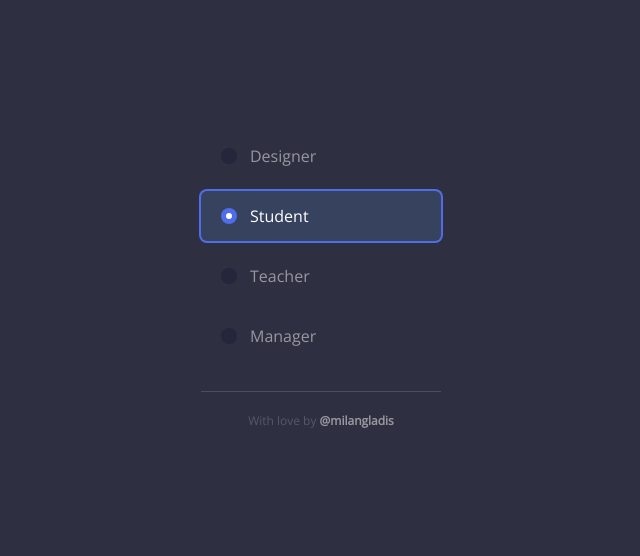
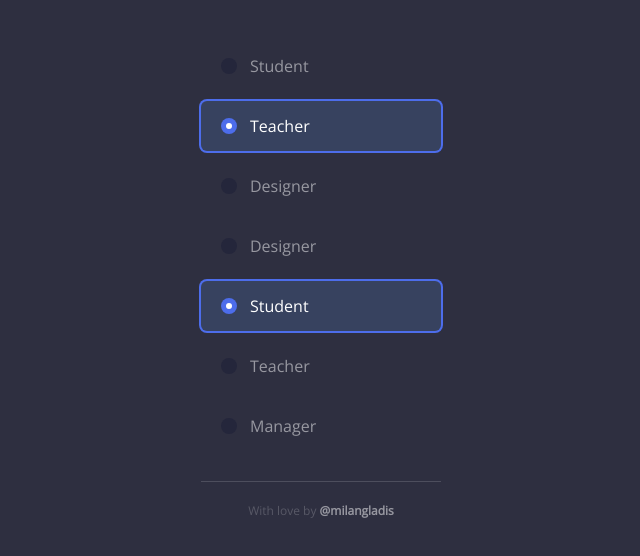
Before and after one commit to milangladis/sketch-checkbox, a plain HTML site: page index.html in a window 1280 px wide. Shown: the part 120-676 px from the top of the page, without its empty margins (319-959 px from the left). Drawn offline with nearby package versions, Linux system fonts and the light colour scheme.

Commit message:
init for pure checkboxes

```diff
--- a/index.html
+++ b/index.html
@@ -11,10 +11,13 @@
   </head>
   <body>
     <ul class="buttons">
-      <li>Designer</li>
-      <li class="active">Student</li>
-      <li>Teacher</li>
-      <li>Manager</li>
+      <input type="checkbox" class="microInteration" value="Student">
+      <input type="checkbox" class="microInteration" value="Teacher" checked>
+      <input type="checkbox" class="microInteration" value="Designer">
+      <li class="microInteration">Designer</li>
+      <li class="microInteration active">Student</li>
+      <li class="microInteration">Teacher</li>
+      <li class="microInteration">Manager</li>
     </ul>
     <footer>With love by <a href="http://twitter.com/milangladis" target="_blank">@milangladis<a></footer>
   </body>
--- a/main.js
+++ b/main.js
@@ -1,7 +1,77 @@
 document.addEventListener("DOMContentLoaded", function() {
   initFireButtons();
+  convertCheckboxes();
 });
 
+function convertCheckboxes() {
+  // var buttons = document.getElementsByClassName("microInteration");
+  // console.log(buttons);
+  // buttons.forEach(function(el) {
+  //   // console.log(el);
+  //   // el.addEventListener("click", function() {
+  //   //   buttons.forEach(function(el) {
+  //   //     el.classList.remove("active");
+  //   //   });
+  //   //   this.classList.add("active");
+  //   // });
+  // });
+
+  var buttons = document.querySelectorAll("input.microInteration");
+
+  var svg = (`
+    <svg width="156" height="144" viewBox="0 0 156 144" fill="white" xmlns="http://www.w3.org/2000/svg">
+      <circle cx="42" cy="28" r="3"/>
+      <circle cx="42" cy="88" r="3"/>
+      <circle cx="102" cy="119" r="3"/>
+      <circle cx="122" cy="58" r="3"/>
+      <circle cx="102" cy="20" r="3"/>
+      <circle cx="70.5" cy="30.5" r="1.5"/>
+      <circle cx="20.5" cy="62.5" r="1.5"/>
+      <circle cx="50.5" cy="114.5" r="1.5"/>
+      <circle cx="130.5" cy="86.5" r="1.5"/>
+      <circle cx="100.5" cy="48.5" r="1.5"/>
+      <circle cx="87.5" cy="93.5" r="1.5"/>
+    </svg>
+  `);
+
+  buttons.forEach(function(el, i) {
+    console.log(i);
+    var newButton = document.createElement("div");
+    newButton.classList.add("microInteration");
+    if (el.checked) {newButton.classList.add("active");}
+    newButton.innerHTML = (`<span></span>${el.value + svg + svg}`);
+    el.parentNode.replaceChild(newButton, el);
+
+    newButton.addEventListener("click", function() {
+      setActive(el);
+    });
+
+  });
+
+
+  // buttons.forEach(function(el){
+  //   var span = document.createElement("span");
+  //   var svgs = document.createElement("div")
+  //   svgs.innerHTML = svg + svg;
+  //   el.insertBefore(span, el.firstChild);
+  //   el.appendChild(svgs);
+  // })
+
+
+
+}
+
+
+function setActive(el){
+  var newButtons = document.querySelectorAll("microInteration");
+  console.log(newButtons);
+  newButtons.forEach(function(el) {
+    console.log(el.classList);
+    el.classList.remove("active");
+  });
+
+  this.classList.add("active");
+}
 
 function initFireButtons() {
 
--- a/style.css
+++ b/style.css
@@ -35,7 +35,7 @@ body {
   display: flex;
   flex-direction: column;
 }
-.buttons li {
+.microInteration {
   width: 200px;
   color: rgba(255, 255, 255, 0.5);
   line-height: 50px;
@@ -48,7 +48,7 @@ body {
   align-items: center;
   transition: all 0.3s ease;
 }
-.buttons li span {
+.microInteration span {
   position: relative;
   width: 16px;
   height: 16px;
@@ -59,14 +59,14 @@ body {
   align-items: center;
   justify-content: center;
 }
-.buttons li span::before {
+.microInteration span::before {
   content: "";
   width: 6px;
   height: 6px;
   border-radius: 100%;
   transition: all 0.3s ease;
 }
-.buttons li span::after {
+.microInteration span::after {
   content: "";
   position: absolute;
   left: 0;
@@ -77,14 +77,14 @@ body {
   border-radius: 100%;
   opacity: 0;
 }
-.buttons li svg {
+.microInteration svg {
   position: absolute;
   left: -50px;
   top: -50px;
   opacity: 0;
   visibility: hidden;
 }
-.buttons li::before {
+.microInteration::before {
   content: "";
   position: absolute;
   top: 0;
@@ -95,46 +95,46 @@ body {
   transition: all 0.3s ease;
   border-radius: 6px;
 }
-.buttons li:hover span::before {
+.microInteration:hover span::before {
   background-color: #373d4c;
 }
-.buttons li:hover::before {
+.microInteration:hover::before {
   background-color: rgba(55, 66, 95, 0.3);
 }
-.buttons li:not(.active):before {
+.microInteration:not(.active):before {
   top: 5px;
   right: 5px;
   bottom: 5px;
   left: 5px;
 }
-.buttons li.active {
+.microInteration.active {
   color: #fff;
 }
-.buttons li.active::before {
+.microInteration.active::before {
   animation: activeCheckbox 0.3s ease;
   box-shadow: 0 0 0 2px #4d6deb;
   background-color: #37425f;
 }
-.buttons li.active span {
+.microInteration.active span {
   background-color: #4d6deb;
   animation: dotJump 0.3s ease;
 }
-.buttons li.active span::before {
+.microInteration.active span::before {
   background-color: #fff;
 }
-.buttons li.active span::after {
+.microInteration.active span::after {
   animation: scale 0.25s ease;
 }
-.buttons li.active svg {
+.microInteration.active svg {
   animation: baaaam 0.4s ease;
 }
-.buttons li.active svg:last-child {
+.microInteration.active svg:last-child {
   animation: baaaamNegative 0.3s ease;
 }
-.buttons li.submit svg {
+.microInteration.submit svg {
   animation: baaaam 0.4s ease;
 }
-.buttons li.submit svg:last-child {
+.microInteration.submit svg:last-child {
   animation: baaaamNegative 0.3s ease;
 }
 
```
